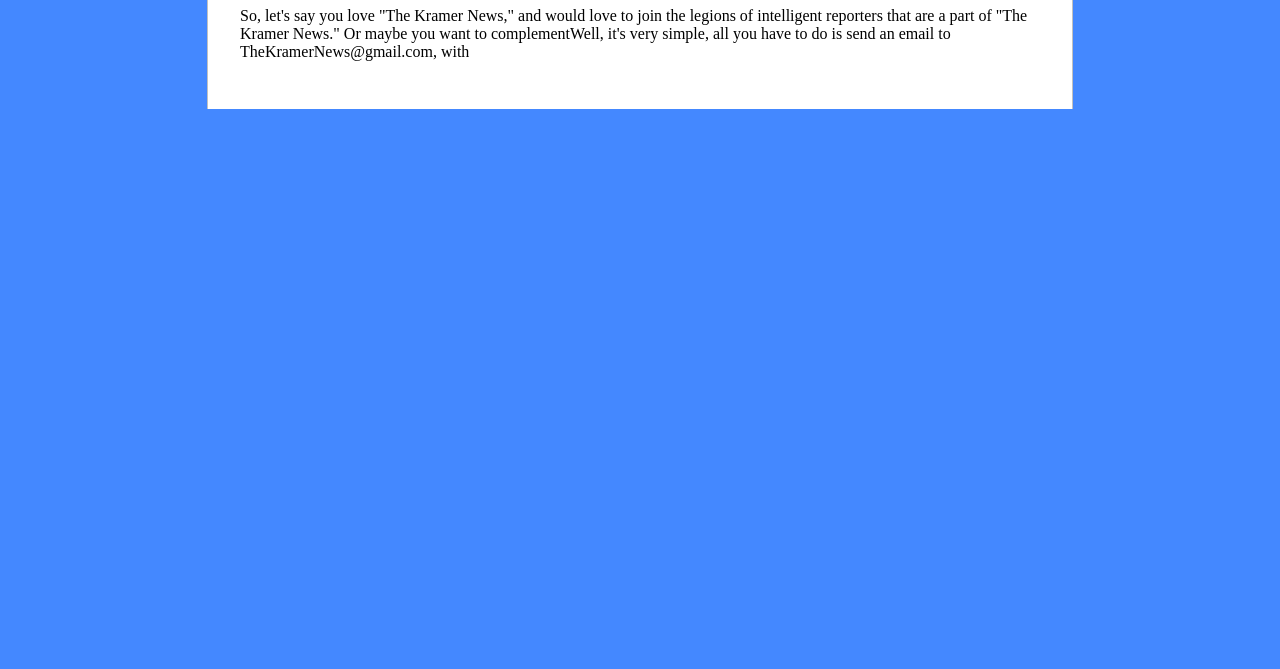
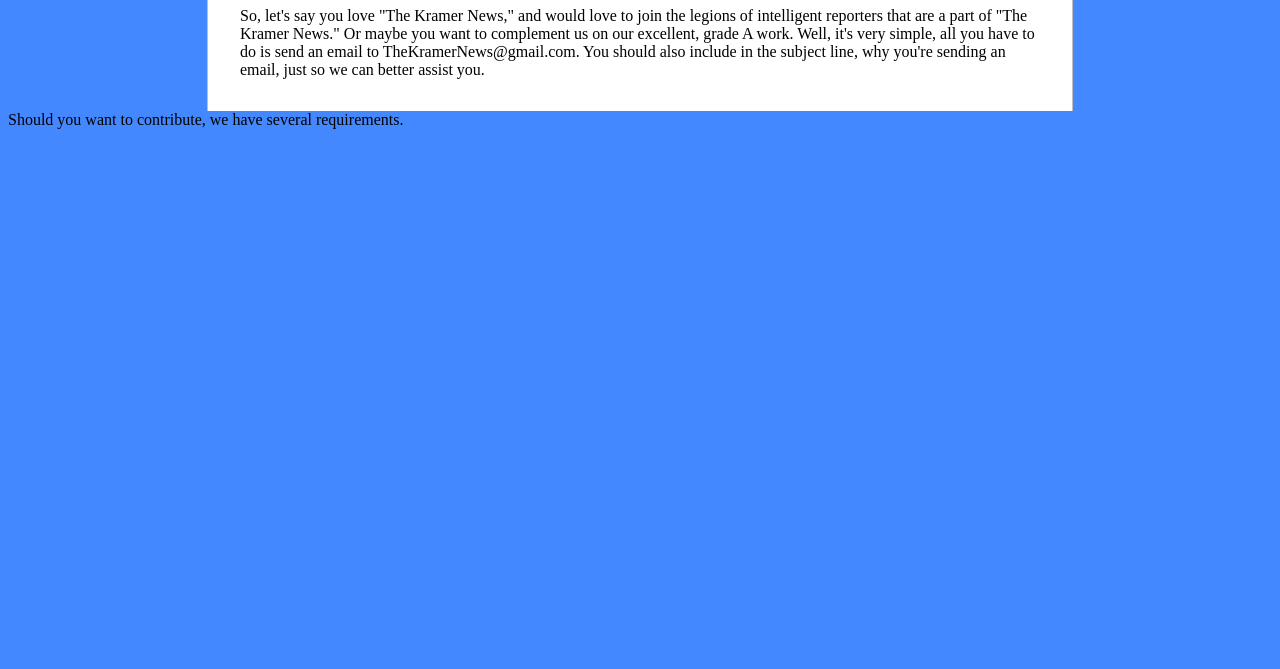
Before and after one commit to kramernews/Kramer-News, a plain HTML site: page contact.html in a window 1280 px wide. Shown: the part 131-800 px from the top of the page. Drawn offline with Linux system fonts and the light colour scheme.

Commit message:
Update contact.html

```diff
--- a/contact.html
+++ b/contact.html
@@ -7,8 +7,8 @@
 <div class="content">
 <a href="./">&larr; Back to the Main Page</a>
 <h1>Contact Us</h1>
-<p>
-So, let's say you love "The Kramer News," and would love to join the legions of intelligent reporters that are a part of "The Kramer News."  Or maybe you want to complementWell, it's very simple, all you have to do is send an email to TheKramerNews@gmail.com, with
+<p1>So, let's say you love "The Kramer News," and would love to join the legions of intelligent reporters that are a part of "The Kramer News."  Or maybe you want to complement us on our excellent, grade A work.  Well, it's very simple, all you have to do is send an email to TheKramerNews@gmail.com.  You should also include in the subject line, why you're sending an email, just so we can better assist you.</p1>
 </div>
+<p2>Should you want to contribute, we have several requirements.
 </body>
 </html>
```
